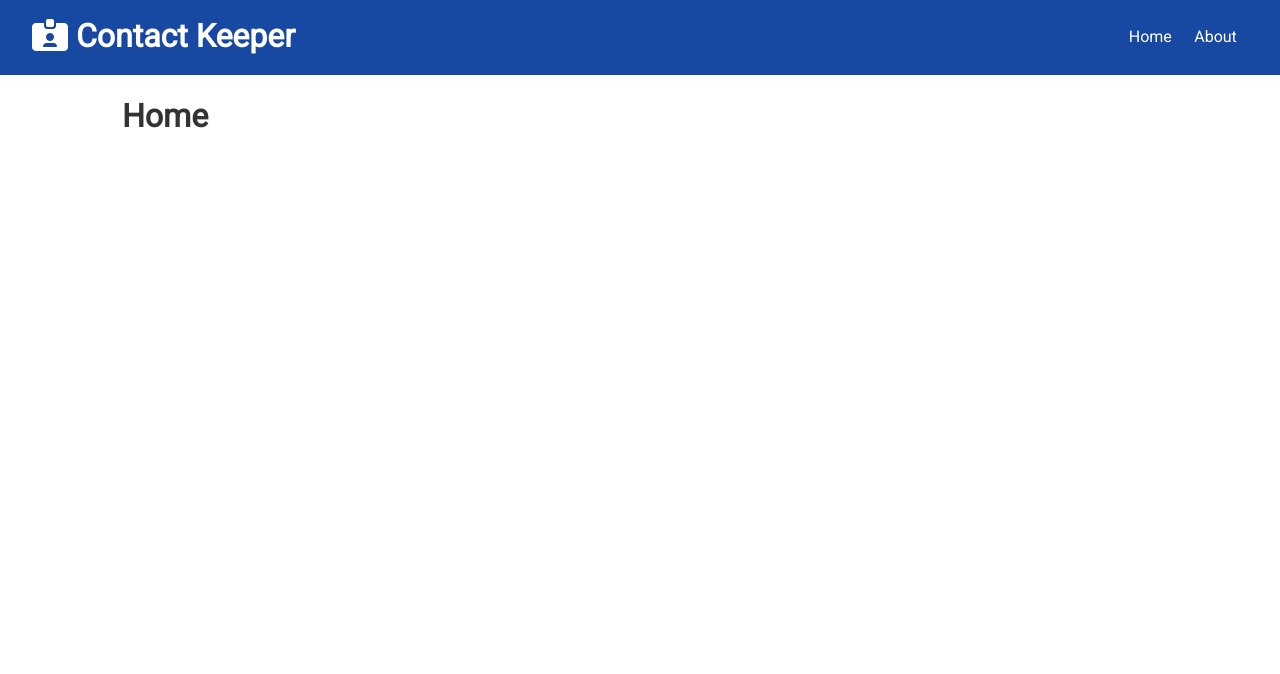
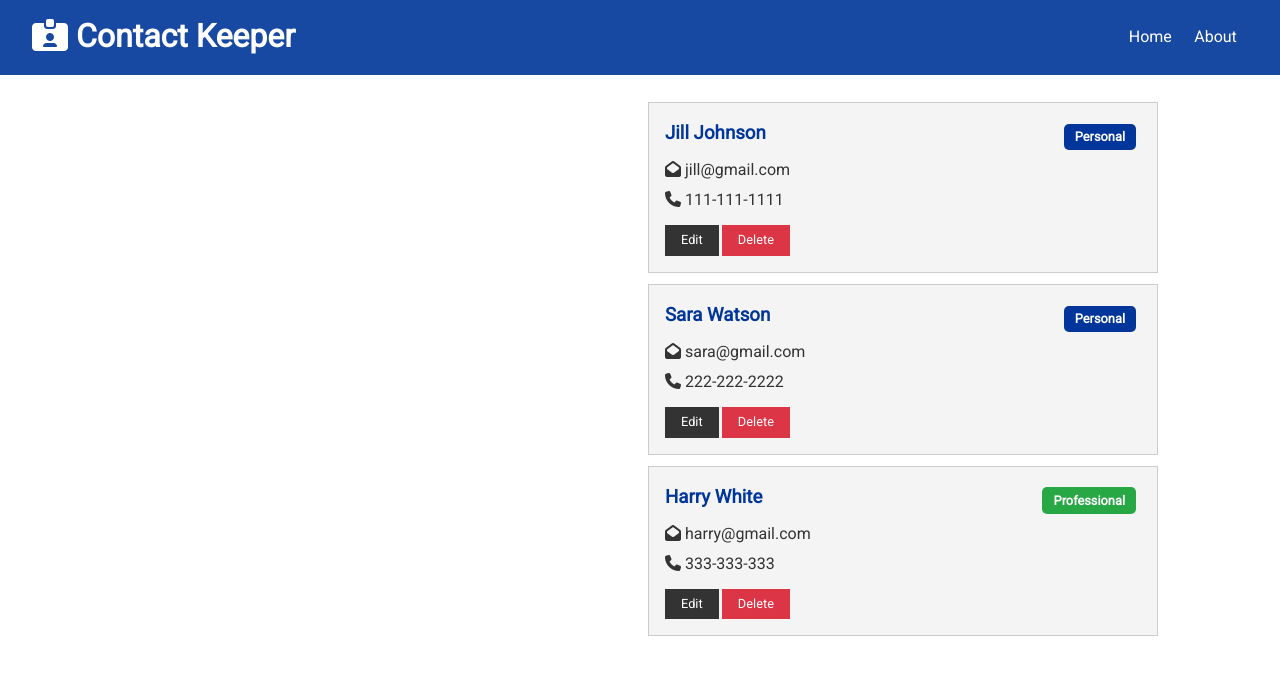
Before and after one commit to pusya/contact-keeper, a React (Create React App) app in the folder client/: page / in a window 1280 px wide. Shown: the top 674 px of the page. Built offline with nearby package versions, Linux system fonts and the light colour scheme.

Commit message:
Contacts & ContactItem components

```diff
--- /dev/null
+++ b/client/src/components/contacts/ContactItem.js
@@ -0,0 +1,55 @@
+import React, { useContext } from "react";
+import PropTypes from "prop-types";
+import ContactContext from "../../context/contact/contactContext";
+
+const ContactItem = ({ contact }) => {
+  const contactContext = useContext(ContactContext);
+  const { deleteContact } = contactContext;
+
+  const { id, name, email, phone, type } = contact;
+
+  const onDelete = () => {
+    deleteContact(id);
+  };
+
+  return (
+    <div className="card bg-light">
+      <h3 className="text-primary text-left">
+        {name}{" "}
+        <span
+          style={{ float: "right" }}
+          className={
+            "badge " +
+            (type === "professional" ? "badge-success" : "badge-primary")
+          }
+        >
+          {type.charAt(0).toUpperCase() + type.slice(1)}
+        </span>
+      </h3>
+      <ul className="list">
+        {email && (
+          <li>
+            <i className="fas fa-envelope-open" /> {email}
+          </li>
+        )}
+        {phone && (
+          <li>
+            <i className="fas fa-phone" /> {phone}
+          </li>
+        )}
+      </ul>
+      <p>
+        <button className="btn btn-dark btn-sm">Edit</button>
+        <button className="btn btn-danger btn-sm" onClick={onDelete}>
+          Delete
+        </button>
+      </p>
+    </div>
+  );
+};
+
+ContactItem.propTypes = {
+  contact: PropTypes.object.isRequired
+};
+
+export default ContactItem;
--- /dev/null
+++ b/client/src/components/contacts/Contacts.js
@@ -0,0 +1,19 @@
+import React, { Fragment, useContext } from "react";
+import ContactItem from "./ContactItem";
+import ContactContext from "../../context/contact/contactContext";
+
+const Contacts = () => {
+  const contactContext = useContext(ContactContext);
+
+  const { contacts } = contactContext;
+
+  return (
+    <Fragment>
+      {contacts.map(contact => (
+        <ContactItem key={contact.id} contact={contact} />
+      ))}
+    </Fragment>
+  );
+};
+
+export default Contacts;
--- a/client/src/components/pages/Home.js
+++ b/client/src/components/pages/Home.js
@@ -1,9 +1,13 @@
 import React from "react";
+import Contacts from "../contacts/Contacts";
 
 const Home = () => {
   return (
-    <div>
-      <h1>Home</h1>
+    <div className="grid-2">
+      <div>{/*ContactForm*/}</div>
+      <div>
+        <Contacts />
+      </div>
     </div>
   );
 };
```
